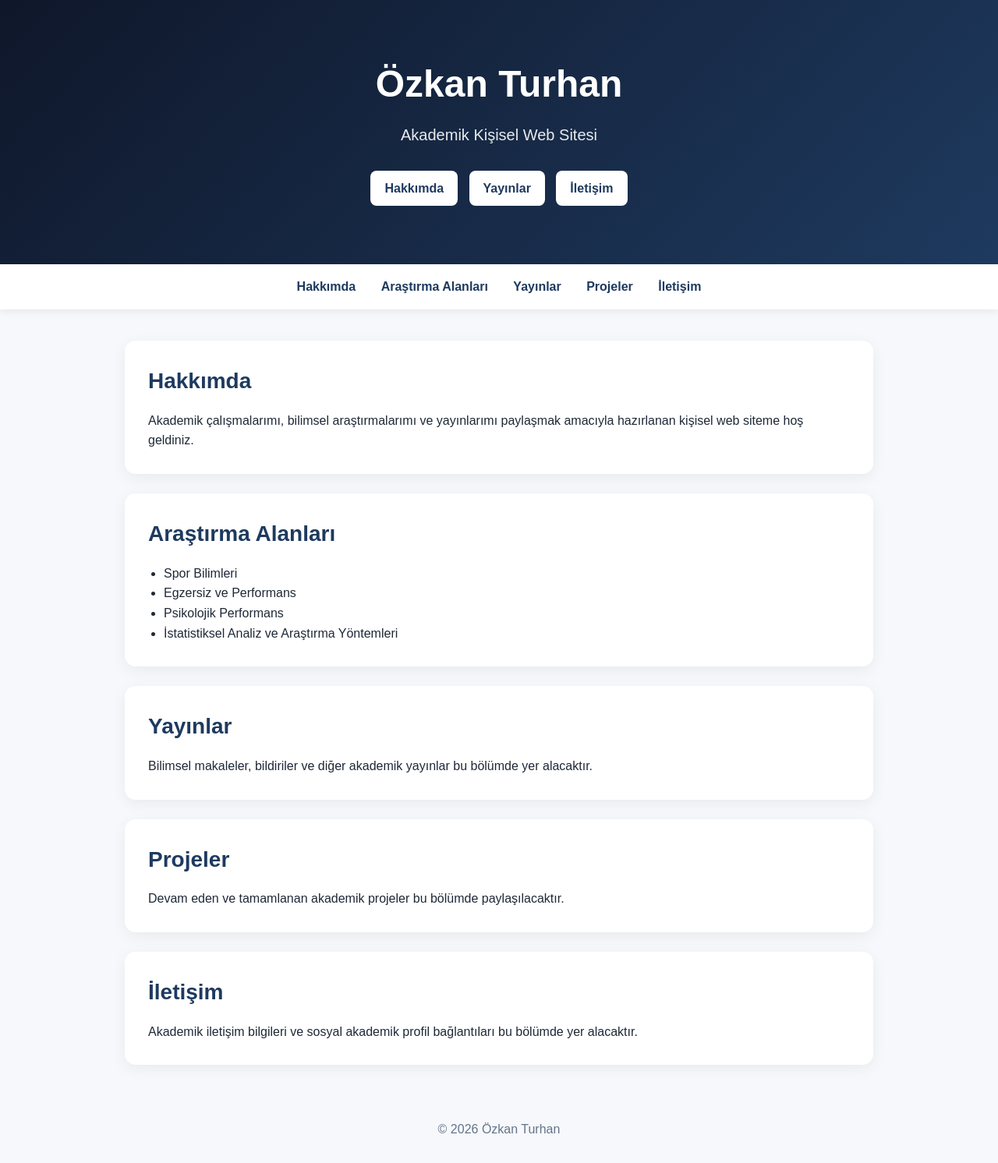
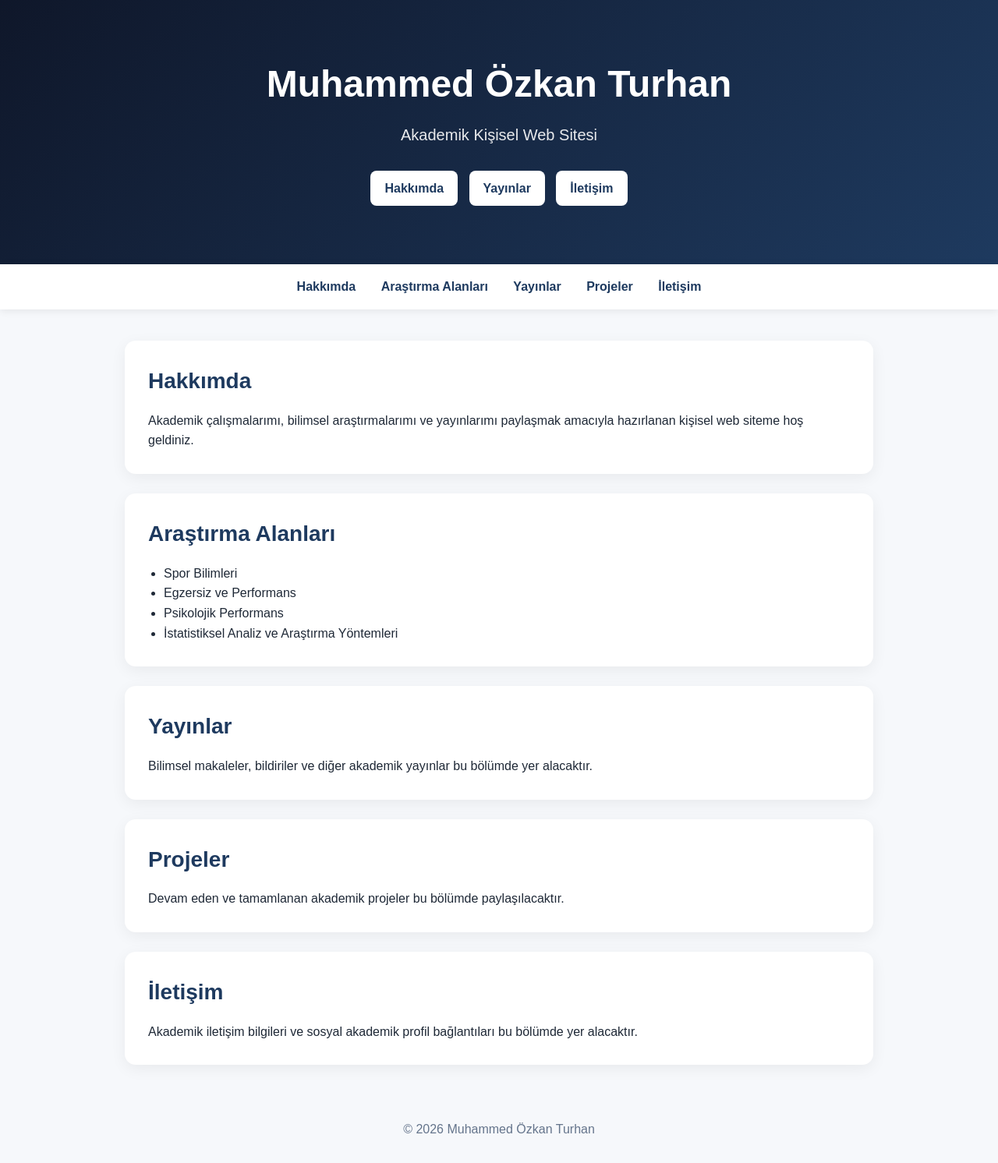
Before and after one commit to mozkanturhan/mozkanturhan.github.io, a plain HTML site: page index.html in a window 1280 px wide. Shown: the whole page at 78% size. Drawn offline with Linux system fonts and the light colour scheme.

Commit message:
Update index.html

```diff
--- a/index.html
+++ b/index.html
@@ -3,7 +3,7 @@
 <head>
   <meta charset="UTF-8">
   <meta name="viewport" content="width=device-width, initial-scale=1.0">
-  <title>Özkan Turhan | Akademik Web Sitesi</title>
+<title>Muhammed Özkan Turhan | Akademik Web Sitesi</title>
 
   <style>
     * {
@@ -121,7 +121,7 @@
 <body>
 
   <header>
-    <h1>Özkan Turhan</h1>
+    <h1> Muhammed Özkan Turhan</h1>
     <p>Akademik Kişisel Web Sitesi</p>
 
     <div class="hero-buttons">
@@ -185,7 +185,7 @@
   </div>
 
   <footer>
-    © 2026 Özkan Turhan
+    © 2026 Muhammed Özkan Turhan
   </footer>
 
 </body>
```
